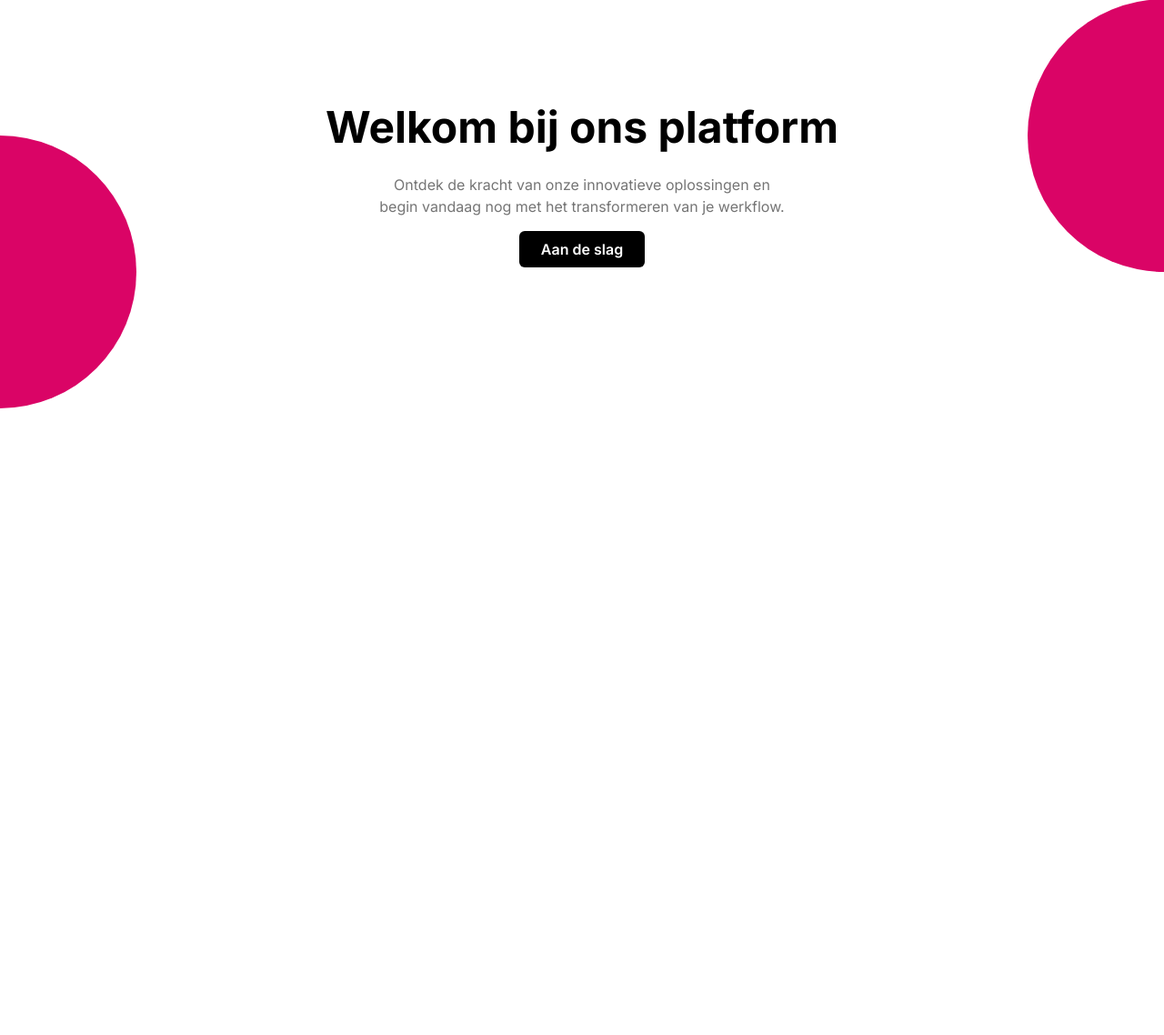
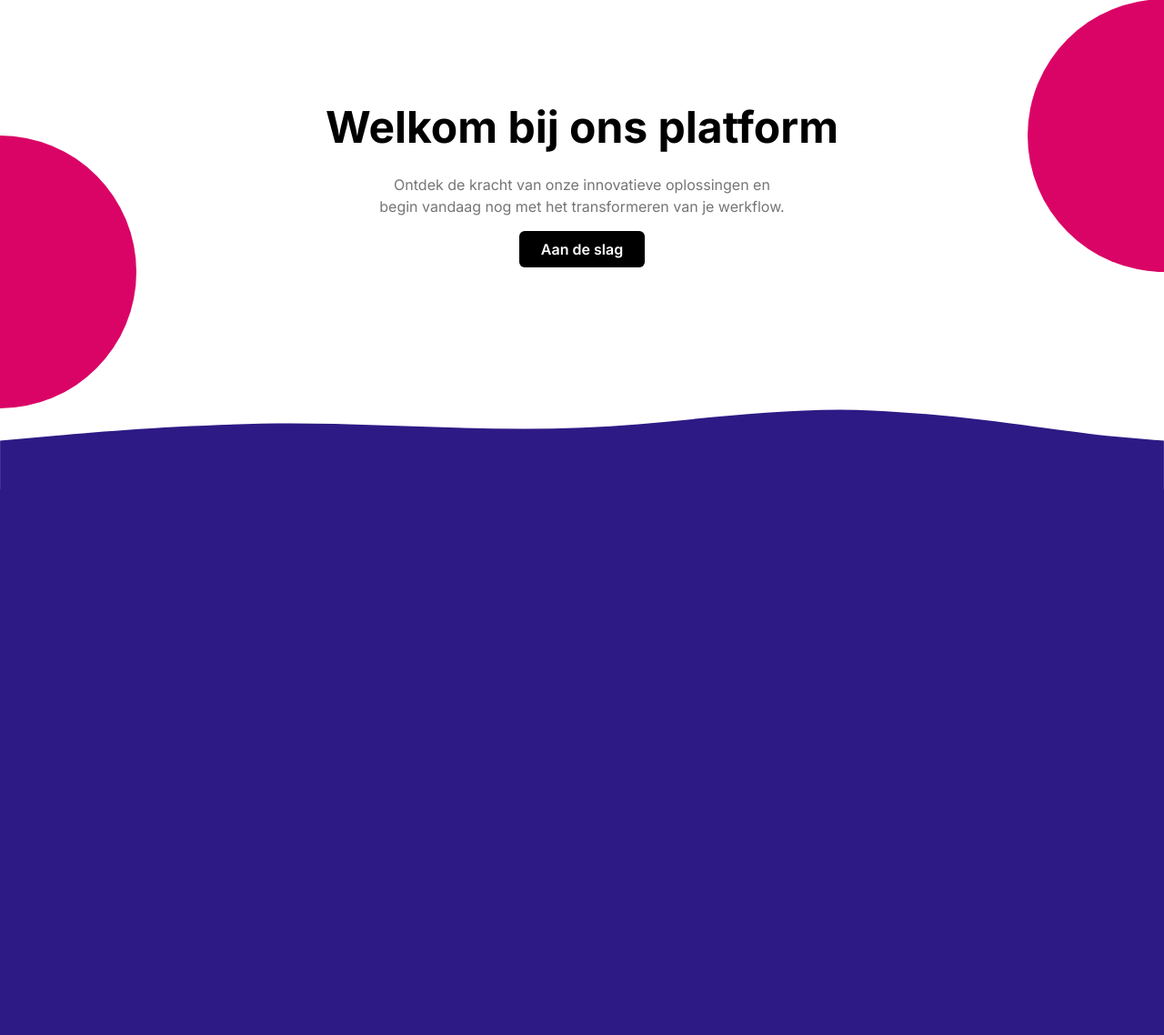
Before and after one commit to philip-hage/academietiendashboard, a PHP site: page /public/pages/index.php in a window 1280 px wide. Shown: the part 152-1290 px from the top of the page at 91% size. Before the commit the page ends 601 px from the top, so only its background shows below. Run offline with PHP 8.4, Linux system fonts and the light colour scheme; some libraries are stand-ins or nearby versions.

Commit message:
paarse achtergrond met lijntje gemaakt

```diff
--- a/public/css/style.css
+++ b/public/css/style.css
@@ -122,3 +122,30 @@ header .nav ul {
     border-radius: 50%;
     transform: translateY(-50%);
 }
+
+/* Units */
+
+.wave {
+    position: relative;
+    width: 100%;         /* Volledige breedte van de parent */
+    overflow: hidden;
+    line-height: 0;
+    padding: 0;
+    margin: 0;
+}
+
+.wave svg {
+    display: block;
+    width: 100%;         /* SVG vult de hele breedte van .wave */
+    padding: 0;
+    margin: 0;
+}
+
+.wave path {
+    fill: #2e1a85;
+}
+
+.content {
+    background: #2e1a85;
+    height: 600px;
+}
--- a/public/pages/index.php
+++ b/public/pages/index.php
@@ -20,6 +20,20 @@
 
 </section>
 
+<section id="units">
+
+   <div class="wave">
+      <svg xmlns="http://www.w3.org/2000/svg" viewBox="0 120 1440 100">
+         <path d="M0,160L60,154.7C120,149,240,139,360,138.7C480,139,600,149,720,144C840,139,960,117,1080,122.7C1200,128,1320,150,1380,155L1440,160L1440,220L0,220Z"></path>
+      </svg>
+   </div>
+
+  <div class="content">
+
+  </div>
+
+</section>
+
 
 
 <?php include('../includes/footer.php');?>
```
